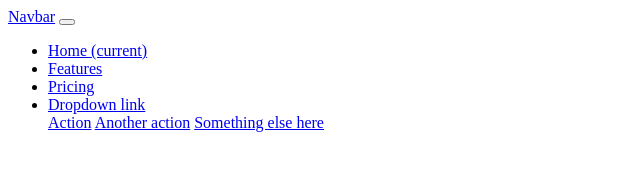
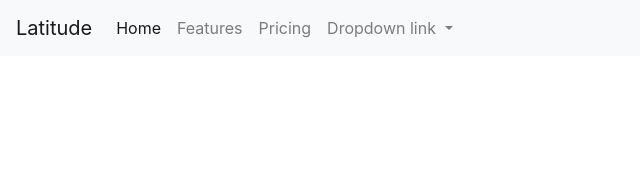
Before and after one commit to BenFarniok/Web-Design-Challenge, a plain HTML site: page Vizpage2.html in a window 1280 px wide. Shown: the whole page, without its empty margins (0-640 px from the left). Drawn offline with nearby package versions, Linux system fonts and the light colour scheme.

Commit message:
added bootstrap stylesheet

```diff
--- a/Comppage.html
+++ b/Comppage.html
@@ -3,6 +3,7 @@
 <head>
   <meta charset="UTF-8">
   <title>Weather Data project</title>
+  <link rel="stylesheet" href="https://stackpath.bootstrapcdn.com/bootstrap/4.4.1/css/bootstrap.min.css" integrity="sha384-Vkoo8x4CGsO3+Hhxv8T/Q5PaXtkKtu6ug5TOeNV6gBiFeWPGFN9MuhOf23Q9Ifjh" crossorigin="anonymous">
 </head>
 <body>
   <nav class="navbar navbar-expand-lg navbar-light bg-light">
--- a/Vizpage2.html
+++ b/Vizpage2.html
@@ -3,10 +3,11 @@
 <head>
   <meta charset="UTF-8">
   <title>Weather Data project</title>
+  <link rel="stylesheet" href="https://stackpath.bootstrapcdn.com/bootstrap/4.4.1/css/bootstrap.min.css" integrity="sha384-Vkoo8x4CGsO3+Hhxv8T/Q5PaXtkKtu6ug5TOeNV6gBiFeWPGFN9MuhOf23Q9Ifjh" crossorigin="anonymous">
 </head>
 <body>
   <nav class="navbar navbar-expand-lg navbar-light bg-light">
-    <a class="navbar-brand" href="#">Navbar</a>
+    <a class="navbar-brand" href="#">Latitude</a>
     <button class="navbar-toggler" type="button" data-toggle="collapse" data-target="#navbarNavDropdown" aria-controls="navbarNavDropdown" aria-expanded="false" aria-label="Toggle navigation">
       <span class="navbar-toggler-icon"></span>
     </button>
```
Also changed, not shown: Datapage.html (+1 -0 lines), Vizpage1.html (+1 -0 lines), Vizpage3.html (+1 -0 lines), index.html (+2 -1 lines), vizpage4.html (+1 -0 lines).
